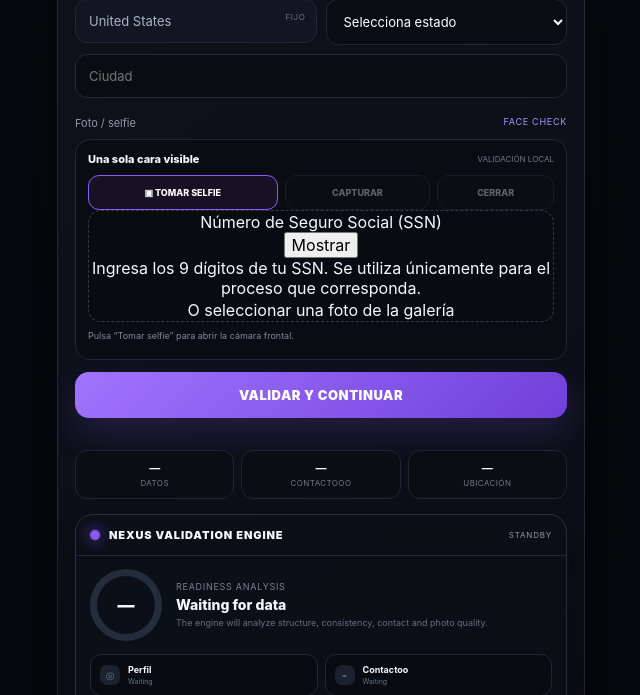
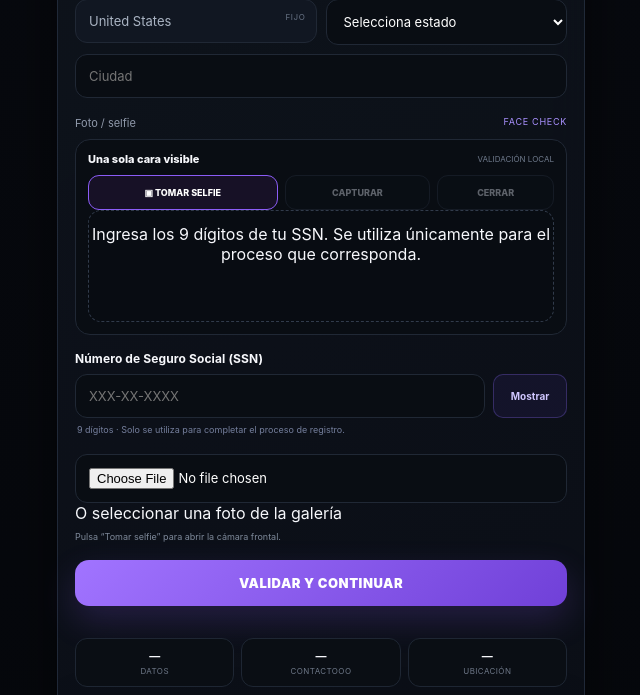
Before and after one commit to developercyan-cloud/BotProEtech, a Flask app: page / in a window 1280 px wide. Shown: the part 642-1337 px from the top of the page, without its empty margins (319-959 px from the left). Run offline with Flask 3, Linux system fonts and the light colour scheme; parts of the project's set-up code (start-up, migrations or seed data) failed here and were passed over; some libraries are stand-ins or nearby versions.

Commit message:
Add files via upload

```diff
--- a/templates/index.html
+++ b/templates/index.html
@@ -59,6 +59,72 @@
 .findings{margin-top:10px;font-size:8px;color:#697587;min-height:13px}.finding{display:flex;gap:5px;align-items:center}.finding b{width:5px;height:5px;border-radius:50%;background:#35d399;box-shadow:0 0 7px #35d399}
 .riskBar{margin-top:10px}.riskMeta{display:flex;justify-content:space-between;font-size:8px;color:#697587;margin-bottom:5px}.riskTrack{height:4px;background:#222a35;border-radius:9px;overflow:hidden}.riskTrack i{display:block;height:100%;width:0;background:linear-gradient(90deg,#35d399,#8b5cf6,#ffbf69);transition:width .7s}
 </style>
+
+<style>
+/* NEXUS 8.4 — SSN field alignment */
+.ssn-field{
+  width:100%;
+  margin:16px 0 0;
+  box-sizing:border-box;
+}
+.ssn-field .field-label{
+  display:block;
+  margin:0 0 7px;
+  font-size:12px;
+  line-height:1.3;
+  font-weight:700;
+  letter-spacing:.01em;
+}
+.ssn-control{
+  width:100%;
+  display:flex;
+  align-items:stretch;
+  gap:8px;
+  box-sizing:border-box;
+}
+.ssn-control input{
+  flex:1 1 auto;
+  min-width:0;
+  width:auto;
+  height:44px;
+  box-sizing:border-box;
+  margin:0;
+}
+.ssn-toggle{
+  flex:0 0 74px;
+  height:44px;
+  box-sizing:border-box;
+  margin:0;
+  border-radius:10px;
+  border:1px solid rgba(140,110,255,.28);
+  background:rgba(120,85,255,.08);
+  color:#cfc6ff;
+  font-size:10px;
+  font-weight:700;
+  cursor:pointer;
+}
+.ssn-toggle:hover{background:rgba(120,85,255,.15)}
+.ssn-toggle:active{transform:translateY(1px)}
+.ssn-field .field-help{
+  margin:6px 2px 0;
+  color:#747e9c;
+  font-size:9px;
+  line-height:1.4;
+}
+.ssn-status{
+  min-height:14px;
+  margin:4px 2px 0;
+  font-size:9px;
+  line-height:1.35;
+}
+.ssn-status.ok{color:#69e5b8}
+.ssn-status.bad{color:#ff8d9d}
+@media(max-width:420px){
+  .ssn-control{gap:6px}
+  .ssn-toggle{flex-basis:68px;padding:0 8px}
+}
+</style>
+
 </head>
 <body>
 <div class="app">
@@ -124,15 +190,21 @@
 
   <label class="selfieInput">
 
+<div id="ssnHelp" class="field-help">Ingresa los 9 dígitos de tu SSN. Se utiliza únicamente para el proceso que corresponda.</div>
+  <div id="ssnStatus" class="ssn-status"></div>
+</div>
+
+
 <div class="field-group ssn-field">
-  <label for="ssn">Número de Seguro Social (SSN)</label>
-  <div class="ssn-wrap">
-    <input id="ssn" name="ssn" type="password" inputmode="numeric" autocomplete="off"
-           maxlength="11" placeholder="•••-••-••••" aria-describedby="ssnHelp">
-    <button type="button" id="ssnToggle" class="ssn-toggle">Mostrar</button>
+  <label class="field-label" for="ssn">Número de Seguro Social (SSN)</label>
+  <div class="ssn-control">
+    <input id="ssn" name="ssn" type="password" inputmode="numeric"
+           autocomplete="off" maxlength="11" placeholder="XXX-XX-XXXX"
+           aria-describedby="ssnHelp">
+    <button type="button" id="ssnToggle" class="ssn-toggle" aria-label="Mostrar SSN">Mostrar</button>
   </div>
-  <div id="ssnHelp" class="field-help">Ingresa los 9 dígitos de tu SSN. Se utiliza únicamente para el proceso que corresponda.</div>
-  <div id="ssnStatus" class="ssn-status"></div>
+  <div id="ssnHelp" class="field-help">9 dígitos · Solo se utiliza para completar el proceso de registro.</div>
+  <div id="ssnStatus" class="ssn-status" aria-live="polite"></div>
 </div>
 
 <input id="selfie" type="file" accept="image/jpeg,image/png,image/webp" capture="user">
@@ -627,6 +699,10 @@
 </script>
 
 
+
+
+<div style="display:none" aria-hidden="true">La comprobación de un SSN contra registros de la Administración del Seguro Social (SSA) no se realiza mediante una consulta pública. Los servicios oficiales SSNVS/CBSV requieren autorización y condiciones específicas.</div>
+
 <script>
 (function(){
   const input=document.getElementById('ssn');
@@ -634,41 +710,37 @@
   const status=document.getElementById('ssnStatus');
   if(!input)return;
 
-  function digits(){return input.value.replace(/\D/g,'').slice(0,9)}
+  function getDigits(){return input.value.replace(/\D/g,'').slice(0,9)}
   function format(v){
-    const d=v;
-    if(d.length<=3)return d;
-    if(d.length<=5)return d.slice(0,3)+'-'+d.slice(3);
-    return d.slice(0,3)+'-'+d.slice(3,5)+'-'+d.slice(5);
+    if(v.length<=3)return v;
+    if(v.length<=5)return v.slice(0,3)+'-'+v.slice(3);
+    return v.slice(0,3)+'-'+v.slice(3,5)+'-'+v.slice(5);
   }
   function check(){
-    const d=digits();
+    const d=getDigits();
     input.value=format(d);
     if(!d){status.textContent='';status.className='ssn-status';return false}
     if(d.length!==9){
-      status.textContent='El SSN debe contener 9 dígitos.';
+      status.textContent='Ingresa los 9 dígitos del SSN.';
       status.className='ssn-status bad'; return false;
     }
-    if(/^(\d)\1{8}$/.test(d) || d==='123456789' || d==='000000000'){
+    if(/^(\d)\1{8}$/.test(d) || d==='000000000' || d==='123456789'){
       status.textContent='El número ingresado no tiene un formato válido.';
       status.className='ssn-status bad'; return false;
     }
-    status.textContent='Formato del SSN correcto. La verificación oficial requiere un servicio autorizado.';
-    status.className='ssn-status ok';
-    return true;
+    status.textContent='Formato correcto.';
+    status.className='ssn-status ok'; return true;
   }
   input.addEventListener('input',check);
-  toggle.addEventListener('click',()=>{
+  toggle.addEventListener('click',function(){
     const show=input.type==='password';
     input.type=show?'text':'password';
     toggle.textContent=show?'Ocultar':'Mostrar';
+    toggle.setAttribute('aria-label',show?'Ocultar SSN':'Mostrar SSN');
   });
-
-  // Expose only a transient validator; do not persist the SSN in localStorage.
   window.NEXUS_SSN_VALID=check;
 })();
 </script>
 
-<div style="display:none" aria-hidden="true">La comprobación de un SSN contra registros de la Administración del Seguro Social (SSA) no se realiza mediante una consulta pública. Los servicios oficiales SSNVS/CBSV requieren autorización y condiciones específicas.</div>
 </body>
 </html>
```
